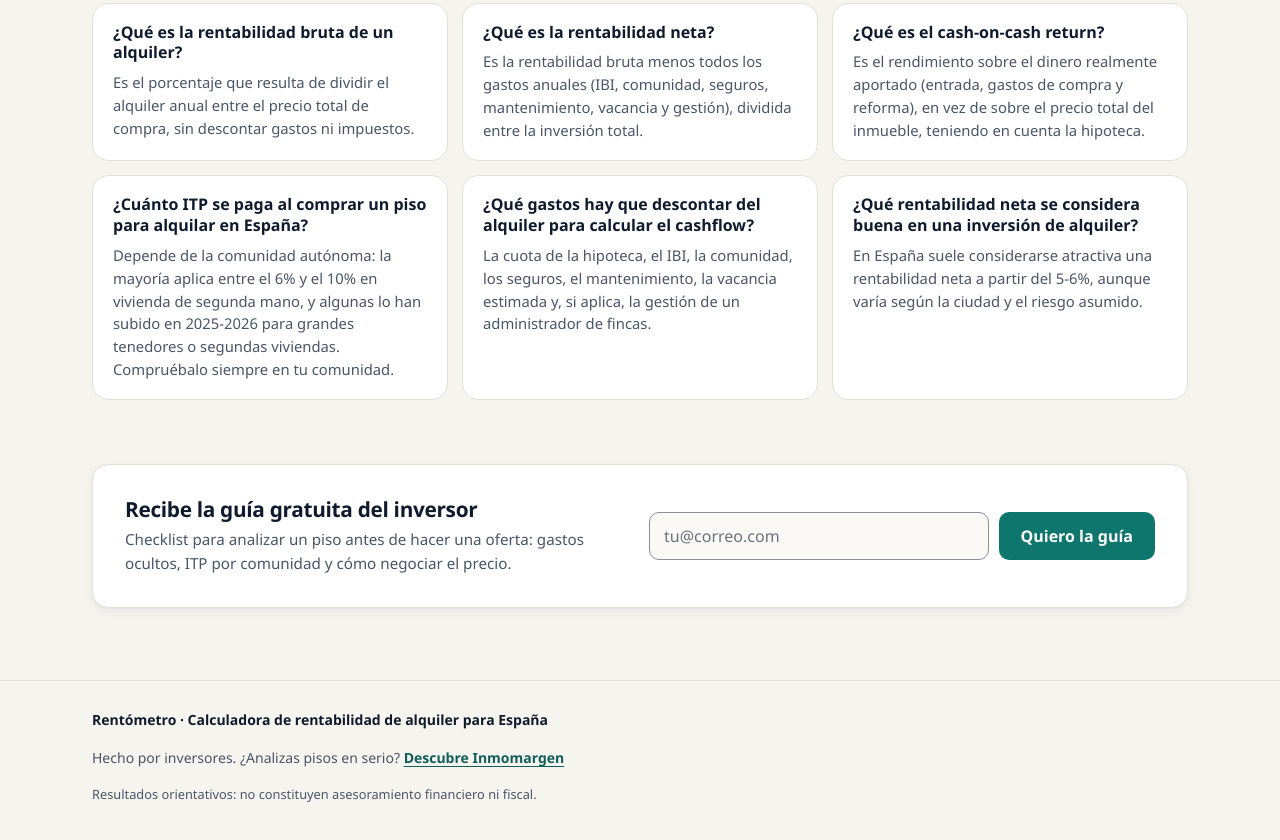
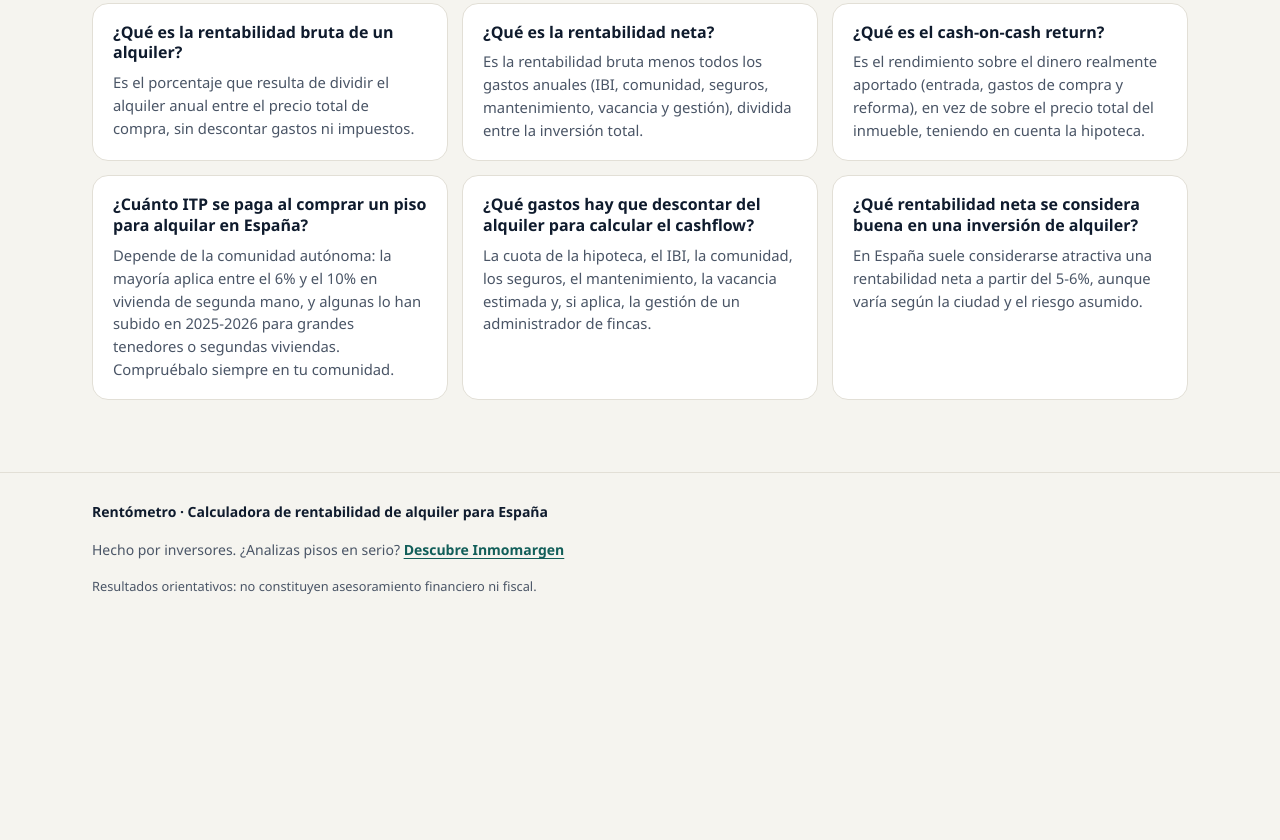
Before and after one commit to Niunmetro/rentometro, a website built with Vite: page index.html in a window 1280 px wide. Shown: the part 1787-2627 px from the top of the page. After the commit the page ends 2423 px from the top, so only its background shows below. Built offline with nearby package versions, Linux system fonts and the light colour scheme.

Commit message:
Quitar el bloque de captación de email que prometía una guía inexistente
El formulario "Recibe la guía gratuita del inversor" no enviaba nada y
respondía "La guía está en camino". Se elimina (HTML, JS y CSS), el test
pasa a comprobar que no vuelve a aparecer y MONETIZACION.md lo documenta.

Co-Authored-By: Claude Opus 5.5 <noreply@anthropic.com>

```diff
--- a/index.html
+++ b/index.html
@@ -237,20 +237,6 @@
         </div>
       </section>
 
-      <section id="captura-email" class="contenedor">
-        <div class="email-tarjeta">
-          <div class="email-texto">
-            <h2>Recibe la guía gratuita del inversor</h2>
-            <p>Checklist para analizar un piso antes de hacer una oferta: gastos ocultos, ITP por comunidad y cómo negociar el precio.</p>
-          </div>
-          <form id="form-email" method="post" action="#">
-            <label for="in-email" class="visualmente-oculto">Correo electrónico</label>
-            <input type="email" id="in-email" name="email" required placeholder="tu@correo.com" autocomplete="email" />
-            <button type="submit">Quiero la guía</button>
-          </form>
-        </div>
-      </section>
-
       <p id="live-resumen" class="visualmente-oculto" aria-live="polite" aria-atomic="true"></p>
     </main>
 
--- a/src/main.ts
+++ b/src/main.ts
@@ -7,7 +7,7 @@ import { formatearEuros, formatearPct } from "./format";
 import { interpretarBruta, interpretarNeta, interpretarCashflow, interpretarCashOnCash } from "./interpret";
 import { barraReparto, curvaAmortizacion, eurosCortos } from "./graficos";
 import { estadoAUrl, urlAEstado, guardarEnLocal, cargarDeLocal } from "./state";
-import { AFILIADO_HIPOTECA_URL, EMAIL_FORM_ACTION, FOOTER_URL } from "./config";
+import { AFILIADO_HIPOTECA_URL, FOOTER_URL } from "./config";
 import type {
   EntradasRentabilidad,
   EntradasHipoteca,
@@ -360,23 +360,8 @@ function inicializarEnlaces(): void {
     afiliado.href = AFILIADO_HIPOTECA_URL;
   }
 
-  const formEmail = document.getElementById("form-email");
-  if (formEmail instanceof HTMLFormElement) {
-    formEmail.action = EMAIL_FORM_ACTION;
-    formEmail.addEventListener("submit", (ev) => {
-      if (EMAIL_FORM_ACTION === "#") {
-        // Sin endpoint configurado, un POST a una pagina estatica daria un 405 feo.
-        ev.preventDefault();
-        const aviso = document.createElement("p");
-        aviso.className = "nota";
-        aviso.textContent = "La guía está en camino: vuelve en unos días y déjanos tu correo.";
-        formEmail.replaceChildren(aviso);
-      }
-    });
-  }
-
   // Enter en un input de calculo NO debe recargar la pagina (forms sin action).
-  document.querySelectorAll("main form:not(#form-email)").forEach((f) => {
+  document.querySelectorAll("main form").forEach((f) => {
     f.addEventListener("submit", (ev) => ev.preventDefault());
   });
 
--- a/src/style.css
+++ b/src/style.css
@@ -311,8 +311,7 @@ label {
   display: flex;
   align-items: center;
 }
-input[type="text"],
-input[type="email"] {
+input[type="text"] {
   width: 100%;
   min-height: 48px;
   padding: 0 14px;
@@ -331,12 +330,10 @@ input[type="email"] {
   padding-right: 58px;
   font-weight: 600;
 }
-input[type="text"]:hover,
-input[type="email"]:hover {
+input[type="text"]:hover {
   border-color: var(--color-text-secondary);
 }
-input[type="text"]:focus-visible,
-input[type="email"]:focus-visible {
+input[type="text"]:focus-visible {
   outline: 3px solid rgba(15, 118, 110, 0.35);
   outline-offset: 0;
   border-color: var(--color-primary);
@@ -760,52 +757,6 @@ th:last-child {
   color: var(--color-text-secondary);
 }
 
-/* ---------- Captura de email ---------- */
-#captura-email {
-  padding-top: 64px;
-}
-.email-tarjeta {
-  display: grid;
-  gap: 18px;
-  padding: 24px;
-  border-radius: var(--radius-lg);
-  background: var(--color-surface);
-  border: 1px solid var(--color-border);
-  box-shadow: var(--sombra);
-}
-.email-texto h2 {
-  font-size: 1.3rem;
-  margin-bottom: 6px;
-}
-.email-texto p {
-  color: var(--color-text-secondary);
-  font-size: 0.95rem;
-}
-#form-email {
-  display: grid;
-  gap: 10px;
-}
-#form-email .nota {
-  margin: 0;
-}
-button {
-  font: inherit;
-}
-button[type="submit"] {
-  min-height: 48px;
-  padding: 0 22px;
-  border: 0;
-  border-radius: var(--radius);
-  background: var(--color-primary);
-  color: #fff;
-  font-weight: 650;
-  cursor: pointer;
-  transition: background-color 0.15s;
-}
-button[type="submit"]:hover {
-  background: var(--color-primary-dark);
-}
-
 /* ---------- Pie ---------- */
 footer {
   margin-top: 72px;
@@ -943,14 +894,6 @@ footer a {
   :root {
     --gutter: 24px;
   }
-  .email-tarjeta {
-    grid-template-columns: minmax(0, 1fr) minmax(0, 1fr);
-    align-items: center;
-    padding: 32px;
-  }
-  #form-email {
-    grid-template-columns: minmax(0, 1fr) auto;
-  }
 }
 
 @media (min-width: 980px) {
```
Also changed, not shown: MONETIZACION.md (+2 -4 lines), tests/html.test.ts (+2 -2 lines), README.md.
